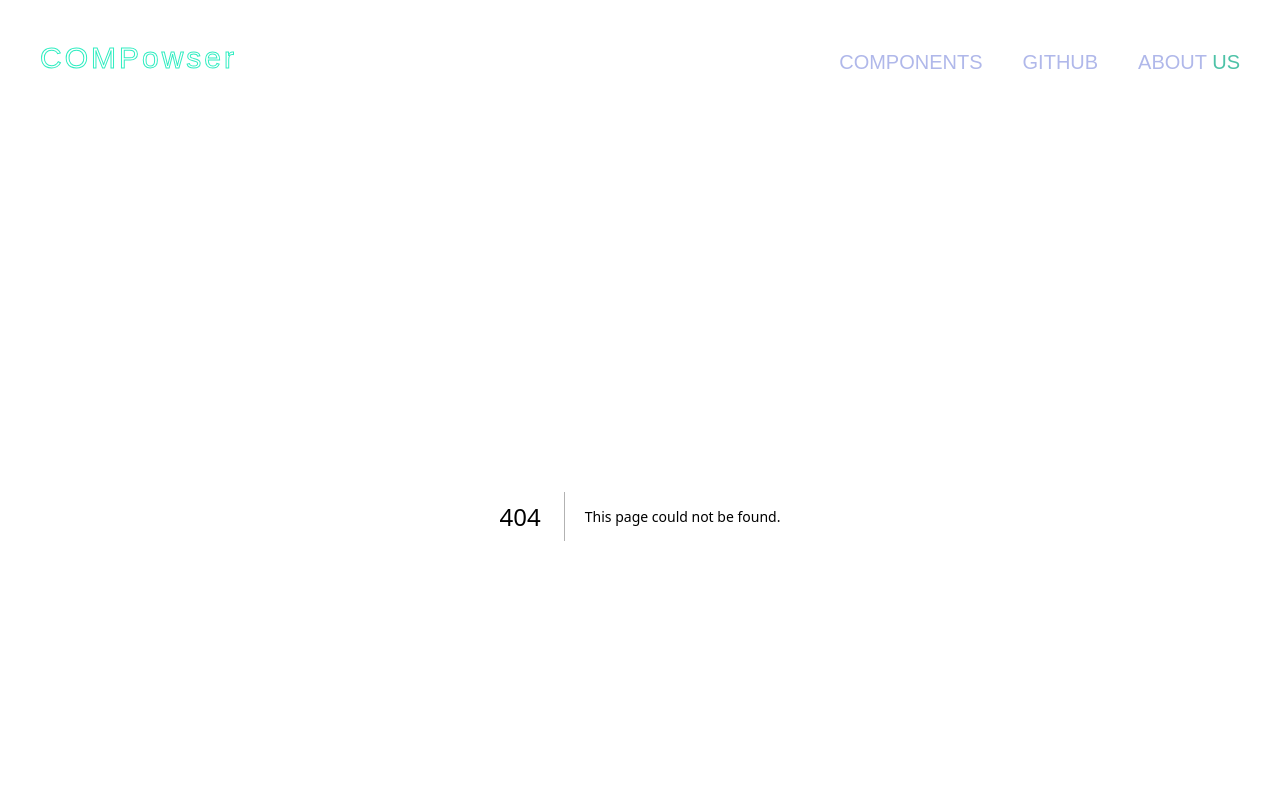
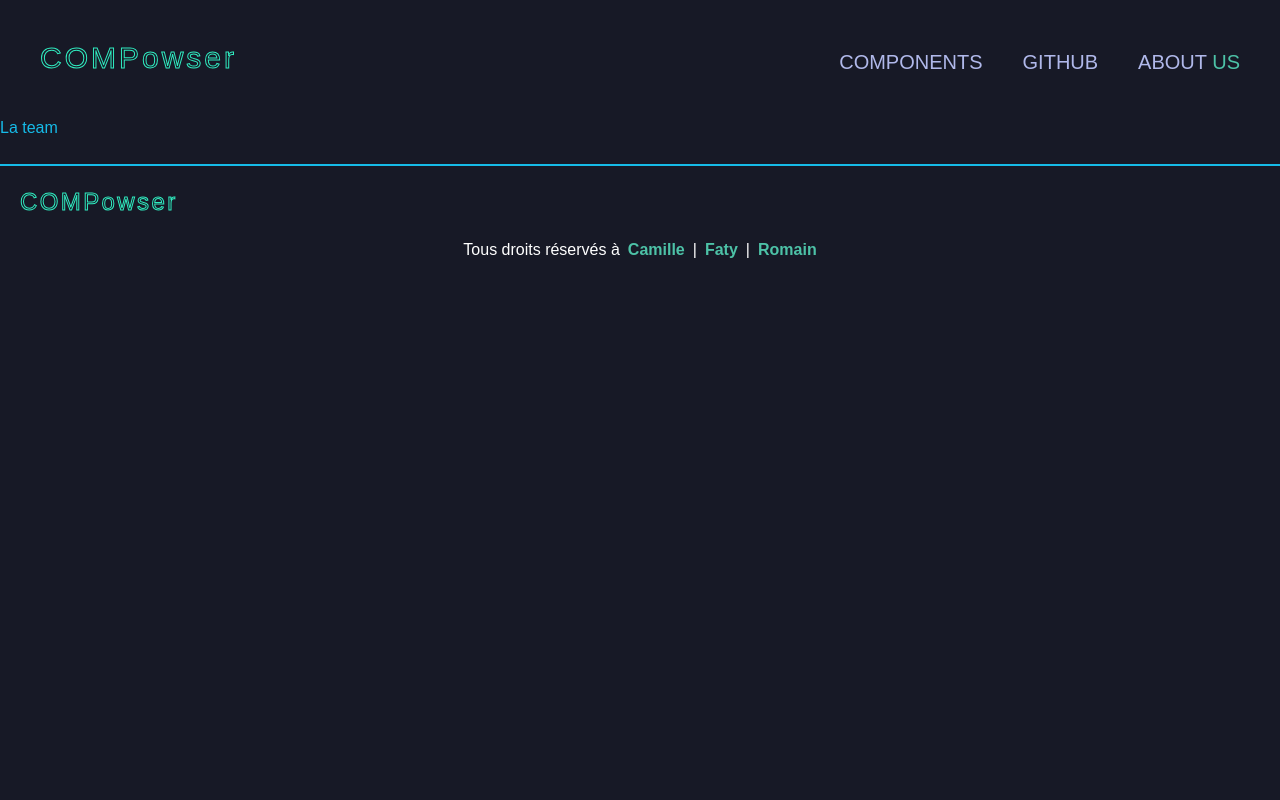
Before and after one commit to rchouhani/compowser, a Next.js app in the folder compowser/: page /about in a window 1280 px wide. Before the commit this address had no page. Shown: the top 800 px of the page. Built offline with nearby package versions, Linux system fonts and the light colour scheme.

Commit message:
create: about us page

```diff
--- /dev/null
+++ b/compowser/src/app/about/page.js
@@ -0,0 +1,10 @@
+
+export default function About() {
+    return(
+        <>
+            <h1>
+                La team
+            </h1>
+        </>
+    )
+}
```
